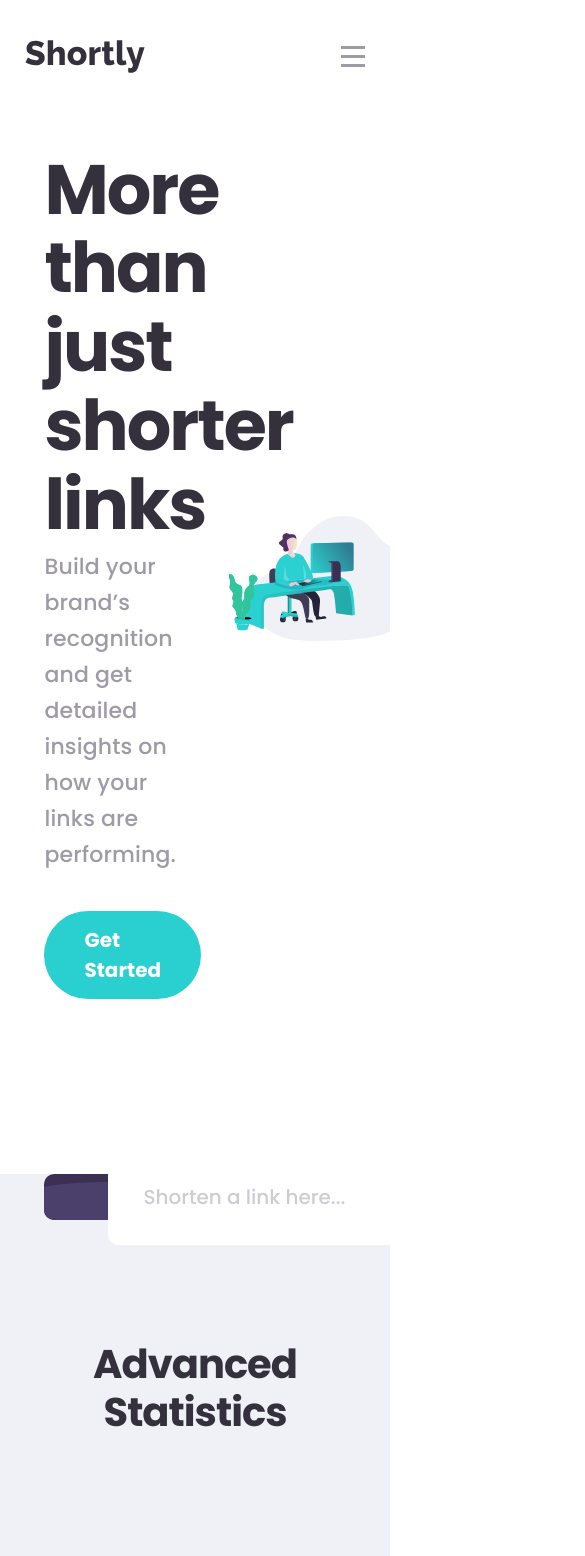
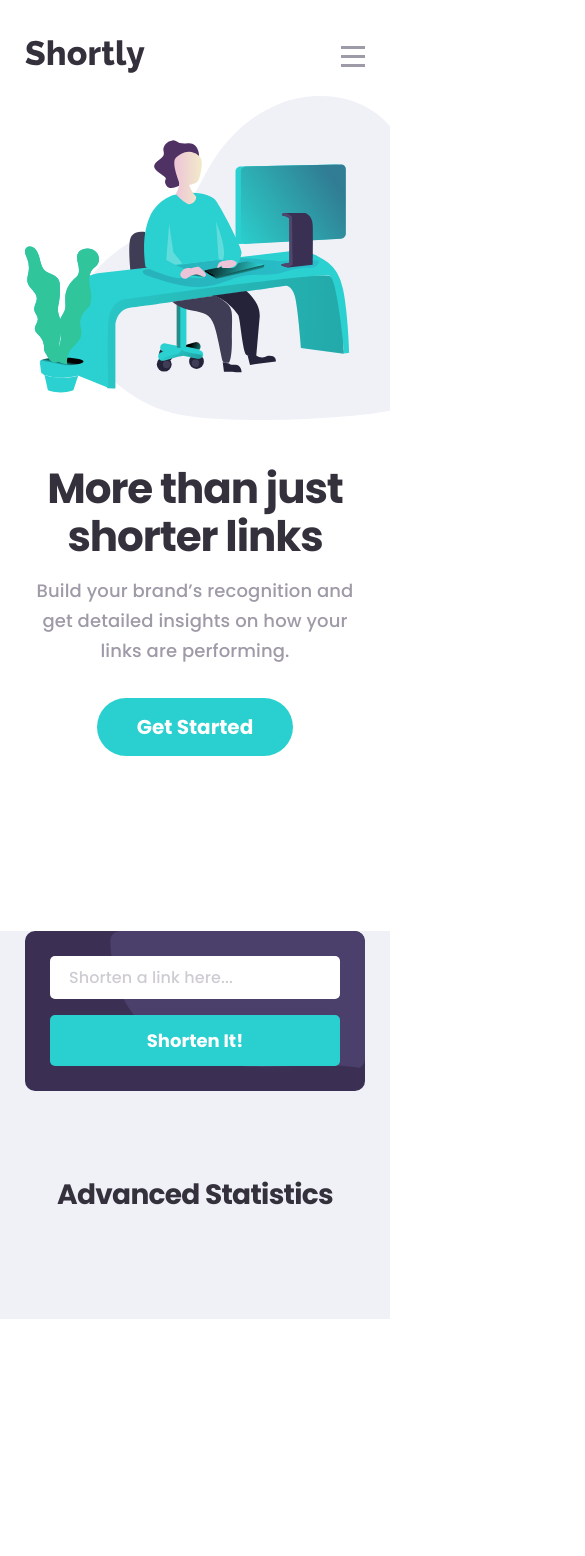
Before and after one commit to yinonhever/shortly, a React (Create React App) app: page / in a window 390 px wide. Shown: the top 1556 px of the page, 585 px wide, since content can reach past the window. After the commit the page ends 1319 px from the top, so only its background shows below. Built offline with nearby package versions, Linux system fonts and the light colour scheme.

Commit message:
responsiveness for intro and shorten sections

```diff
--- a/src/components/Header.js
+++ b/src/components/Header.js
@@ -13,9 +13,9 @@ const Header = () => {
         <header className="header">
             <img src={logo} alt="logo" className="logo header__logo"></img>
             <div className="header__nav-toggle" onClick={toggleHandler}>
-                <div className="header__nav-toggle--line"></div>
-                <div className="header__nav-toggle--line"></div>
-                <div className="header__nav-toggle--line"></div>
+                <div className="header__nav-toggle--line" />
+                <div className="header__nav-toggle--line" />
+                <div className="header__nav-toggle--line" />
             </div>
             <nav className={navOpen ? "header__navigation active" : "header__navigation"}>
                 <div className="header__nav-list">
--- a/src/components/Intro.js
+++ b/src/components/Intro.js
@@ -14,7 +14,10 @@ const Intro = () => (
                 </p>
                 <a href="/" className="btn btn--round btn--lg">Get Started</a>
             </div>
-            <img className="intro__img" src={illustration} alt="illustration-working"></img>
+            <div className="intro__img">
+                <img src={illustration} alt="illustration-working"></img>
+            </div>
+
         </div>
     </section>
 )
--- a/src/components/Result.js
+++ b/src/components/Result.js
@@ -3,7 +3,7 @@ import Zoom from "react-reveal/Zoom";
 import copy from "copy-to-clipboard";
 
 const Result = props => {
-    const [btnClasses, setBtnClasses] = useState(["btn", "btn--square", "btn--md"]);
+    const [btnClasses, setBtnClasses] = useState(["btn", "btn--square", "btn--md", "result__btn"]);
 
     const copyHandler = () => {
         copy(props.shortened);
@@ -14,6 +14,7 @@ const Result = props => {
         <Zoom duration="600">
             <div className="result">
                 <p className="result__url result__url--original">{props.original}</p>
+                <div className="result__seperator" />
                 <p className="result__url result__url--shortened">{props.shortened}</p>
                 <button className={btnClasses.join(" ")} onClick={copyHandler}>
                     <span className="btn__text--copy">Copy</span>
--- a/src/components/Shorten.js
+++ b/src/components/Shorten.js
@@ -1,5 +1,6 @@
 import React, { useState } from "react";
 import bgDesktop from "../images/bg-shorten-desktop.svg";
+import bgMobile from "../images/bg-shorten-mobile.svg";
 import axios from "axios";
 
 const Shorten = props => {
@@ -39,9 +40,11 @@ const Shorten = props => {
     return (
         <div className="shorten">
             <img src={bgDesktop} alt="shorten-bg" className="shorten__bg shorten__bg--desktop"></img>
+            <img src={bgMobile} alt="shorten-bg" className="shorten__bg shorten__bg--mobile"></img>
             <form
                 className={error ? "shorten__form error" : "shorten__form"}
                 onSubmit={event => submitHandler(event)}>
+                <div className="shorten__input-container">
                     <input
                         type="text"
                         className="shorten__input"
@@ -49,7 +52,8 @@ const Shorten = props => {
                         value={urlInput}
                         onChange={event => changeHandler(event)}>
                     </input>
-                <button className="btn btn--square btn--hg">Shorten It!</button>
+                </div>
+                <button className="btn btn--square btn--hg shorten__btn">Shorten It!</button>
             </form>
         </div>
     )
--- a/src/sass/abstracts/_mixins.scss
+++ b/src/sass/abstracts/_mixins.scss
@@ -1,6 +1,6 @@
 @mixin respond($breakpoint) {
   @if $breakpoint == tablet-land {
-    @media only screen and (max-width: 1200px) {
+    @media only screen and (max-width: 1100px) {
       @content;
     }
   }
--- a/src/sass/base/_base.scss
+++ b/src/sass/base/_base.scss
@@ -26,4 +26,8 @@ body {
 .main {
   padding: 0 $padding-side-desktop 12rem;
   background-color: $color-grey-light;
+
+  @include respond(mobile) {
+    padding: 0 $padding-side-mobile 10rem;
+  }
 }
--- a/src/sass/base/_typography.scss
+++ b/src/sass/base/_typography.scss
@@ -17,12 +17,24 @@ h4 {
   font-size: 7rem;
   letter-spacing: -2px;
   line-height: 1.125;
+
+  @include respond(mobile) {
+    font-size: 4.2rem;
+    letter-spacing: -1.05px;
+    line-height: 1.143;
+  }
 }
 
 .heading-2 {
   font-size: 4rem;
   letter-spacing: -1px;
   line-height: 1.2;
+
+  @include respond(mobile) {
+    font-size: 2.8rem;
+    letter-spacing: -0.7px;
+    line-height: 1.714;
+  }
 }
 
 .heading-3 {
@@ -38,11 +50,23 @@ h4 {
   font-size: 2.2rem;
   letter-spacing: 0.15px;
   line-height: 1.636;
+
+  @include respond(mobile) {
+    font-size: 1.8rem;
+    letter-spacing: 0.12px;
+    line-height: 1.667;
+  }
 }
 
 .paragraph-md {
   letter-spacing: 0.12px;
   line-height: 1.778;
+
+  @include respond(mobile) {
+    font-size: 1.6rem;
+    letter-spacing: 0.11px;
+    line-height: 1.75;
+  }
 }
 
 .paragraph-sm {
--- a/src/sass/components/_button.scss
+++ b/src/sass/components/_button.scss
@@ -61,8 +61,12 @@
   }
 
   &.copied &__text--copied {
-    display: inline-block;
+    display: block;
     animation: slideFromLeft 0.3s;
+
+    @include respond(tablet-land) {
+      animation: slideFromLeftMobile 0.4s;
+    }
   }
 }
 
@@ -77,3 +81,15 @@
     transform: translateX(0);
   }
 }
+
+@keyframes slideFromLeftMobile {
+  0% {
+    opacity: 0;
+    transform: translateX(-100rem);
+  }
+
+  100% {
+    opacity: 1;
+    transform: translateX(0);
+  }
+}
--- a/src/sass/components/_result.scss
+++ b/src/sass/components/_result.scss
@@ -5,14 +5,32 @@
   display: flex;
   align-items: center;
 
+  @include respond(tablet-land) {
+    flex-direction: column;
+    align-items: stretch;
+    padding: 0.6rem 1.6rem 1.6rem;
+  }
+
   &:not(:last-child) {
     margin-bottom: 1.6rem;
+
+    @include respond(tablet-land) {
+      margin-bottom: 2.4rem;
+    }
   }
 
   &__url {
     font-size: 2rem;
     letter-spacing: 0.15px;
     line-height: 1.8;
+
+    @include respond(tablet-land) {
+      font-size: 1.6rem;
+      letter-spacing: 0.12px;
+      line-height: 2.25;
+      margin-right: 0 !important;
+      word-wrap: break-word;
+    }
 
     &--original {
       color: $color-dark-blue;
@@ -23,6 +41,30 @@
     &--shortened {
       color: $color-primary-cyan;
       margin-right: 2.4rem;
+
+      @include respond(tablet-land) {
+        margin-bottom: 0.8rem;
+      }
+    }
+  }
+
+  &__seperator {
+    display: none;
+
+    @include respond(tablet-land) {
+      display: block;
+      height: 1px;
+      width: 100%;
+      background-color: $color-grey-dark;
+      opacity: 0.25;
+      margin: 0.6rem 0;
+    }
+  }
+
+  &__btn {
+    @include respond(tablet-land) {
+      font-size: 1.6rem;
+      padding: 0.9rem 0;
     }
   }
 }
--- a/src/sass/layout/_features.scss
+++ b/src/sass/layout/_features.scss
@@ -1,5 +1,9 @@
 .features {
   padding: 12rem 0 0;
+
+  @include respond(tablet) {
+    padding: 8rem 0 0;
+  }
 
   &__intro {
     text-align: center;
--- a/src/sass/layout/_intro.scss
+++ b/src/sass/layout/_intro.scss
@@ -1,7 +1,7 @@
 .intro {
-  padding: 4.8rem 0 12rem;
+  padding: 4.8rem 0 13.8rem;
 
-  @include respond(tablet) {
+  @include respond(tablet-land) {
     padding: 4rem 0 16.8rem;
   }
 
@@ -12,18 +12,59 @@
     justify-content: space-between;
     align-items: center;
     overflow: hidden;
+
+    @include respond(tablet-land) {
+      padding: 0;
+      flex-direction: column-reverse;
+      text-align: center;
+    }
+
+    @include respond(mobile-land) {
+      margin-top: 2.3rem;
+    }
   }
 
   &__content {
     width: 40vw;
+
+    @include respond(tablet-land) {
+      width: 100%;
+      max-width: 60rem;
+      padding: 0 $padding-side-mobile;
+    }
   }
 
   &__text {
     margin: 0.5rem 0 3.8rem;
+
+    @include respond(tablet-land) {
+      margin: 1.5rem 0 3.2rem;
+    }
   }
 
   &__img {
     width: 49vw;
     transform: translateX(15%);
+
+    img {
+      width: 100%;
+    }
+
+    @include respond(tablet-land) {
+      transform: none;
+      margin-bottom: 3.8rem;
+      width: 100%;
+      max-width: 60rem;
+      padding: 0 $padding-side-mobile;
+    }
+
+    @include respond(mobile) {
+      padding-left: $padding-side-mobile;
+      overflow: hidden;
+
+      img {
+        width: 145%;
+      }
+    }
   }
 }
--- a/src/sass/layout/_shorten.scss
+++ b/src/sass/layout/_shorten.scss
@@ -3,10 +3,34 @@
   border-radius: 10px;
   position: relative;
 
+  @include respond(tablet) {
+    overflow: hidden;
+    padding: $padding-side-mobile;
+  }
+
   &__bg {
     width: 100%;
     display: block;
     border-radius: 10px;
+
+    &--mobile {
+      display: none;
+    }
+
+    @include respond(tablet) {
+      position: absolute;
+      top: 0;
+      right: 0;
+      width: 75%;
+
+      &--desktop {
+        display: none;
+      }
+
+      &--mobile {
+        display: block;
+      }
+    }
   }
 
   &__form {
@@ -17,25 +41,63 @@
     transform: translateY(-50%);
     display: flex;
 
-    &.error::after {
+    @include respond(tablet) {
+      position: relative;
+      left: initial;
+      right: initial;
+      top: initial;
+      transform: none;
+      width: 100%;
+      flex-direction: column;
+      z-index: 1;
+    }
+  }
+
+  &__input-container {
+    flex: 1;
+    margin-right: 2.4rem;
+    position: relative;
+
+    @include respond(tablet) {
+      margin-right: 0;
+      margin-bottom: 1.6rem;
+      height: 4.8rem;
+    }
+  }
+
+  &__form.error &__input-container {
+    @include respond(tablet) {
+      margin-bottom: 3.8rem;
+    }
+
+    &::after {
       content: "Please add a link";
       position: absolute;
       left: 0;
       top: calc(100% + 0.8rem);
       font-size: 1.6rem;
       font-style: italic;
-      color: $color-secondary-red
+      color: $color-secondary-red;
+
+      @include respond(tablet) {
+        top: calc(100% + 0.4rem);
+        font-size: 1.2rem;
+        letter-spacing: 0.08px;
+        line-height: 1.5;
+      }
     }
   }
 
   &__input {
-    flex: 1;
-    margin-right: 2.4rem;
+    width: 100%;
+    height: 100%;
     border: 3px solid transparent;
     border-radius: 10px;
     outline: none;
     font-family: inherit;
     font-size: 2rem;
+    letter-spacing: 0.15px;
+    line-height: 1.8;
     color: inherit;
     padding: 1.4rem 3.2rem;
     transition: all 0.5s;
@@ -44,10 +106,26 @@
       color: currentColor;
       opacity: 0.5;
     }
+
+    @include respond(tablet) {
+      border-radius: 5px;
+      font-size: 1.6rem;
+      letter-spacing: 0.12px;
+      line-height: 2.25;
+      padding: 0.6rem 1.6rem;
+    }
   }
 
   &__form.error &__input {
     border-color: $color-secondary-red;
     color: $color-secondary-red;
   }
+
+  &__btn {
+    @include respond(tablet) {
+      border-radius: 5px;
+      font-size: 1.8rem;
+      padding: 1.2rem 0;
+    }
+  }
 }
```
Lines whose indentation alone changed are shown as unchanged.
